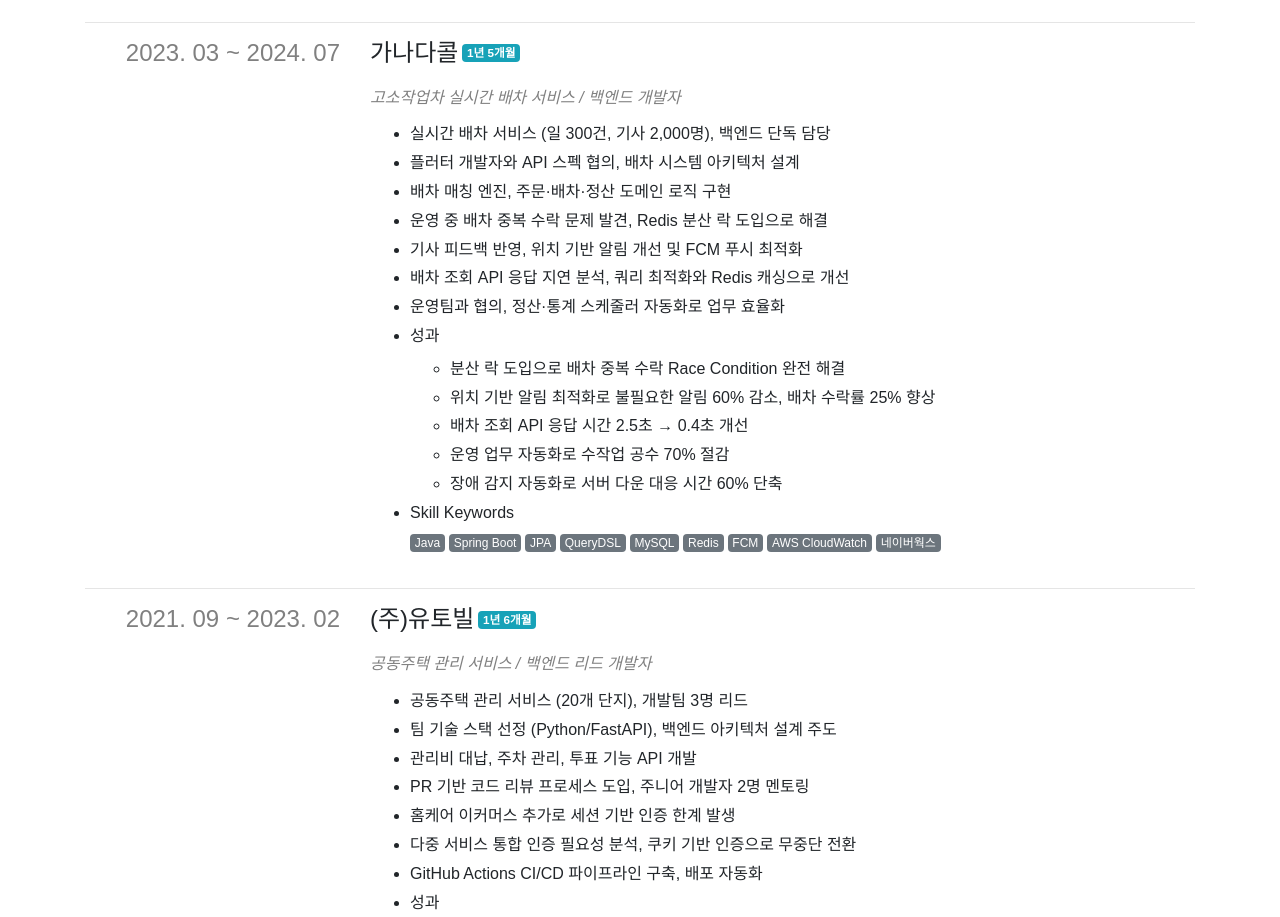
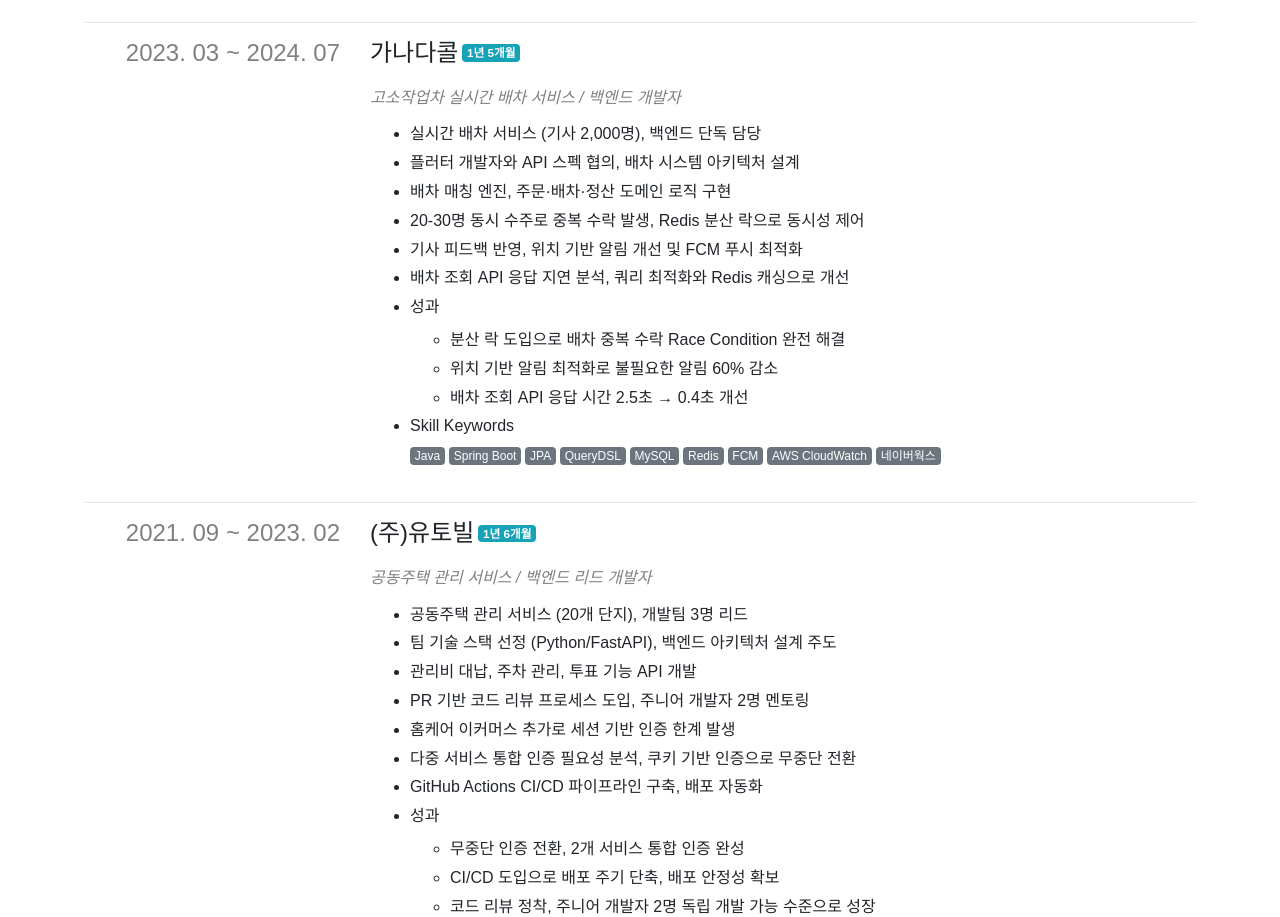
Before and after one commit to yuneast/resume, a Next.js app: page / in a window 1280 px wide. Shown: the part 1860-2777 px from the top of the page. Built offline with nearby package versions, Linux system fonts and the light colour scheme; a web font is replaced by a local one.

Commit message:
[DOCS] experience.ts 가나다콜 동시성 제어 문제 구체화

```diff
--- a/payload/experience.ts
+++ b/payload/experience.ts
@@ -66,25 +66,20 @@
           startedAt: '2023-03',
           endedAt: '2024-07',
           descriptions: [
-            '실시간 배차 서비스 (일 300건, 기사 2,000명), 백엔드 단독 담당',
+            '실시간 배차 서비스 (기사 2,000명), 백엔드 단독 담당',
             '플러터 개발자와 API 스펙 협의, 배차 시스템 아키텍처 설계',
             '배차 매칭 엔진, 주문·배차·정산 도메인 로직 구현',
-            '운영 중 배차 중복 수락 문제 발견, Redis 분산 락 도입으로 해결',
+            '20-30명 동시 수주로 중복 수락 발생, Redis 분산 락으로 동시성 제어',
             '기사 피드백 반영, 위치 기반 알림 개선 및 FCM 푸시 최적화',
             '배차 조회 API 응답 지연 분석, 쿼리 최적화와 Redis 캐싱으로 개선',
-            '운영팀과 협의, 정산·통계 스케줄러 자동화로 업무 효율화',
           ],
           achievements: [
             '분산 락 도입으로 배차 중복 수락 Race Condition 완전 해결',
             // 측정: 분산 락 적용 후 중복 수락 에러 0건 (로그 분석, 3개월간 모니터링)
-            '위치 기반 알림 최적화로 불필요한 알림 60% 감소, 배차 수락률 25% 향상',
+            '위치 기반 알림 최적화로 불필요한 알림 60% 감소',
             // 측정: 알림 발송 건수 일 1,500건 → 600건, 배차 수락률 40% → 50% 개선 (데이터 분석)
             '배차 조회 API 응답 시간 2.5초 → 0.4초 개선',
             // 측정: CloudWatch 메트릭 P95 응답 시간 비교 (쿼리 최적화, 캐싱 적용 전후)
-            '운영 업무 자동화로 수작업 공수 70% 절감',
-            // 측정: 수작업 시간 월 40시간 → 자동화 후 12시간 (운영팀 보고)
-            '장애 감지 자동화로 서버 다운 대응 시간 60% 단축',
-            // 측정: 수동 확인 평균 30분 → 자동 알림 후 12분 이내 대응 (운영 로그)
           ],
           skillKeywords: ['Java', 'Spring Boot', 'JPA', 'QueryDSL', 'MySQL', 'Redis', 'FCM', 'AWS CloudWatch', '네이버웍스'],
         },
```
